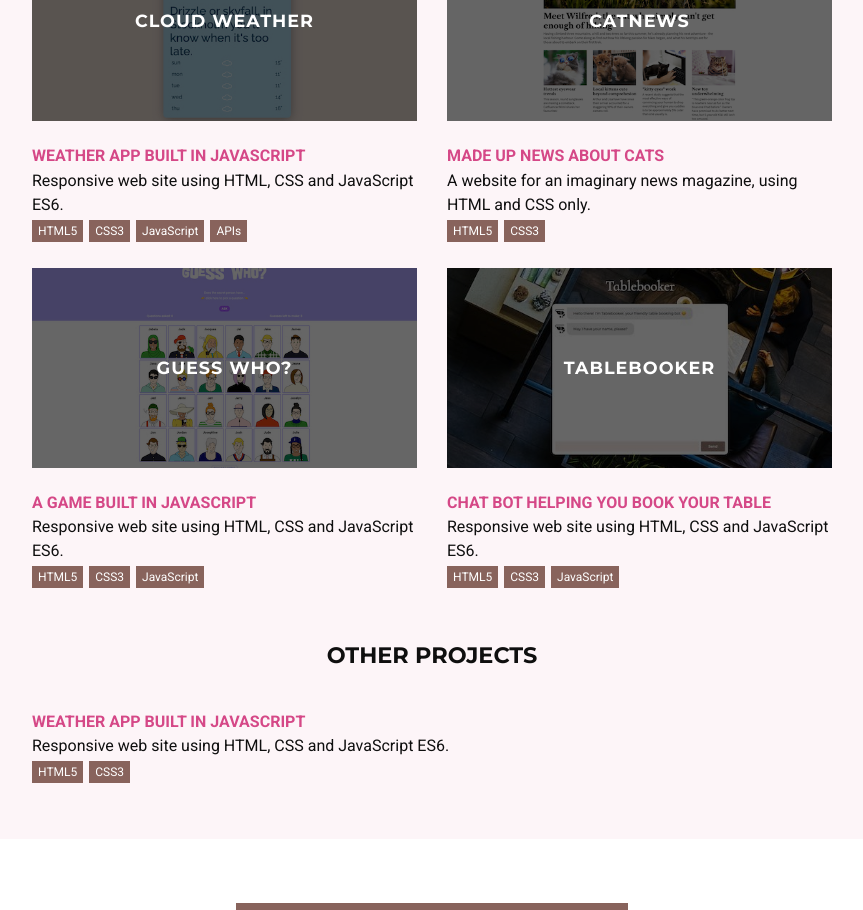
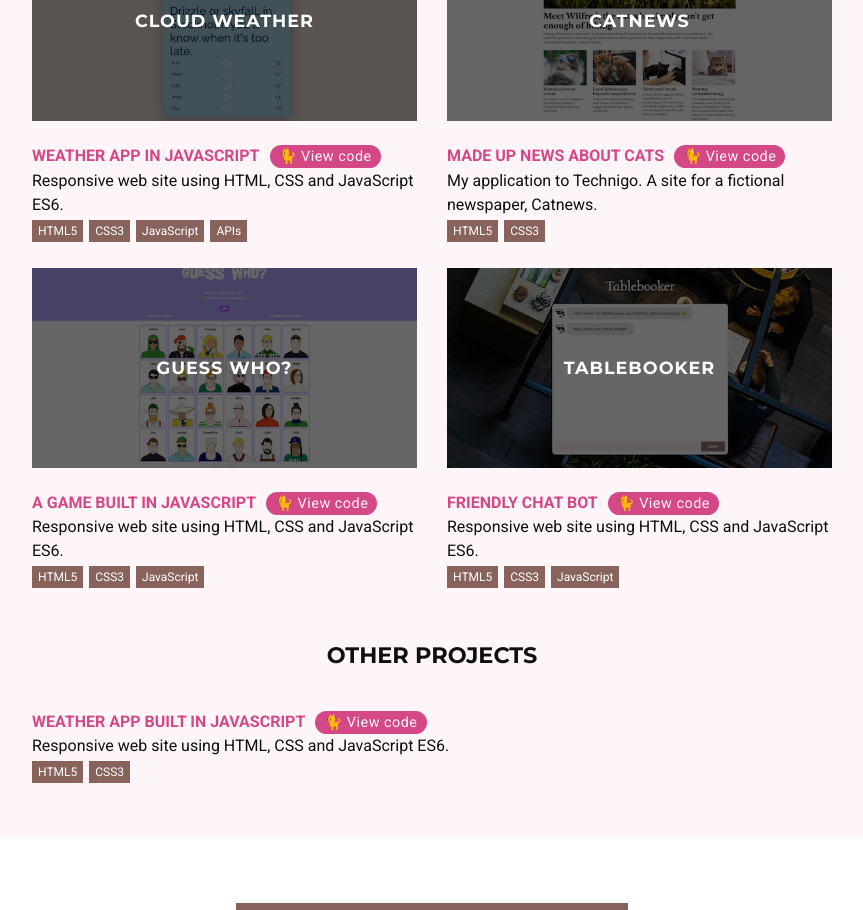
Before and after one commit to Technigo/project-react-portfolio, a React (Create React App) app: page / in a window 1280 px wide. Shown: the part 1140-2050 px from the top of the page, without its empty margins (208-1071 px from the left). Built offline with nearby package versions, Linux system fonts and the light colour scheme.

Commit message:
Add separate link for GitHub

```diff
--- a/src/components/Project.js
+++ b/src/components/Project.js
@@ -78,13 +78,28 @@ const ProjectTag = styled.span`
 `
 
 const ProjectLink = styled.a`
-text-decoration: none;
-color: var(--black);
+  text-decoration: none;
+  color: var(--black);
 `
 
-const Project = ({ title, name, description, tags, image, url, featured }) => {
+const GithubLink = styled.a`
+  text-transform: none;
+  text-decoration: none;
+  font-size: 0.9rem;
+  font-weight: 400;
+  color: var(--sectionbg);
+  margin-left: 10px;
+  background-color: var(--accent);
+  text-decoration: none;
+  letter-spacing: 0.5px;
+  line-height: 0.75rem;
+  padding: 3px 9px;
+  border-radius: 20px;
+`
+
+const Project = ({ title, name, description, tags, image, liveurl, featured, githuburl }) => {
   return (
-    <ProjectLink href={url} target="_blank" rel="noreferrer">
+    <ProjectLink href={liveurl} target="_blank" rel="noreferrer">
 
       <ProjectCard>
         {featured && (
@@ -95,9 +110,16 @@ const Project = ({ title, name, description, tags, image, url, featured }) => {
             </ProjectNameWrapper>
           </ProjectHeader>
         )}
-        <ProjectTitle>{title}</ProjectTitle>
+        <ProjectTitle>
+          {title}
+          <GithubLink href={githuburl} title="Go to GitHub page">
+            🐈 View code
+          </GithubLink>
+        </ProjectTitle>
 
-        <ProjectDescription>{description}</ProjectDescription>
+        <ProjectDescription>
+          {description}
+        </ProjectDescription>
 
         <p>
           {tags.map((tag) => (<ProjectTag key={tag}>{tag}</ProjectTag>))}
--- a/src/components/Projects.js
+++ b/src/components/Projects.js
@@ -29,7 +29,8 @@ const Projects = () => {
               description={project.description}
               tags={project.tags}
               image={project.image}
-              url={project.url}
+              liveurl={project.liveurl}
+              githuburl={project.githuburl}
               featured />
           ))}
         </FeaturedProjectContainer>
@@ -43,7 +44,8 @@ const Projects = () => {
             description={project.description}
             tags={project.tags}
             image={project.image}
-            url={project.url} />
+            liveurl={project.liveurl}
+            githuburl={project.githuburl} />
         ))}
 
       </Wrapper>
--- a/src/projects.json
+++ b/src/projects.json
@@ -1,7 +1,7 @@
 [
     {
         "name": "Cloud Weather",
-        "title": "Weather app built in JavaScript",
+        "title": "Weather app in JavaScript",
         "description": "Responsive web site using HTML, CSS and JavaScript ES6.",
         "tags": [
             "HTML5",
@@ -10,19 +10,20 @@
             "APIs"
         ],
         "image": "/assets/images/projects/cloud.jpg",
-        "url": "https://github.com/a-well/project-weather-app",
+        "liveurl": "https://catnews.netlify.app/",
+        "githuburl": "https://github.com/a-well/project-weather-app",
         "featured": true
     },
     {
         "name": "Catnews",
         "title": "Made up news about cats",
-        "description": "A website for an imaginary news magazine, using HTML and CSS only.",
+        "description": "My application to Technigo. A site for a fictional newspaper, Catnews.",
         "tags": [
             "HTML5",
             "CSS3"
         ],
         "image": "/assets/images/projects/catnews.jpg",
-        "url": "https://github.com/a-well/project-news-site",
+        "liveurl": "https://github.com/a-well/project-news-site",
         "featured": true
     },
     {
@@ -35,12 +36,12 @@
             "JavaScript"
         ],
         "image": "/assets/images/projects/guesswho.jpg",
-        "url": "https://github.com/a-well/project-guess-who",
+        "liveurl": "https://github.com/a-well/project-guess-who",
         "featured": true
     },
     {
         "name": "Tablebooker",
-        "title": "Chat bot helping you book your table",
+        "title": "Friendly chat bot",
         "description": "Responsive web site using HTML, CSS and JavaScript ES6.",
         "tags": [
             "HTML5",
@@ -48,7 +49,7 @@
             "JavaScript"
         ],
         "image": "/assets/images/projects/tablebooker.jpg",
-        "url": "https://github.com/a-well/project-chatbot",
+        "liveurl": "https://github.com/a-well/project-chatbot",
         "featured": true
     },
     {
@@ -60,7 +61,7 @@
             "CSS3"
         ],
         "image": "",
-        "url": "https://github.com/a-well/project-business-site",
+        "liveurl": "https://github.com/a-well/project-business-site",
         "featured": false
     }
 ]
```
